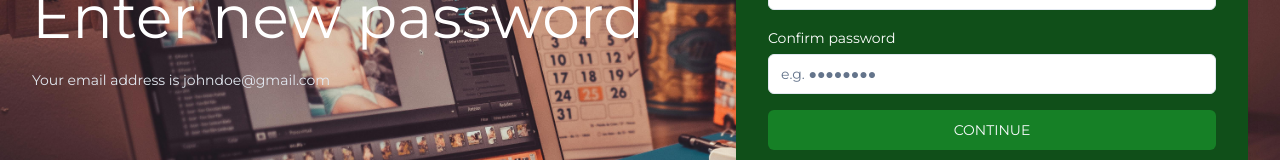
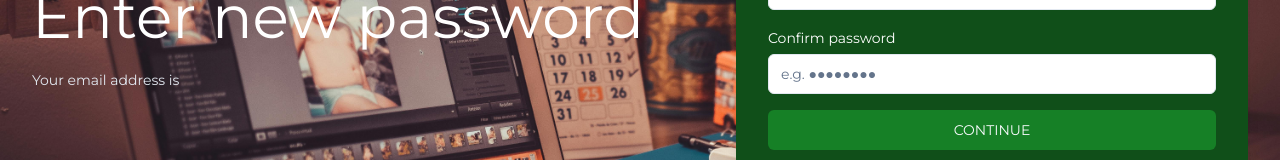
Before and after one commit to tomiwa-adelae/Tekskillup-frontend, a Next.js app: page /update-new-password in a window 1280 px wide. Shown: the part 266-426 px from the top of the page. Built offline with nearby package versions, Linux system fonts and the light colour scheme.

Commit message:
Added the suspense

```diff
--- a/app/update-new-password/_components/Showcase.tsx
+++ b/app/update-new-password/_components/Showcase.tsx
@@ -1,7 +1,17 @@
+"use client";
+
 import React from "react";
+import { useSearchParams } from "next/navigation";
+
 import UpdatePasswordForm from "./UpdatePasswordForm";
 
 const Showcase = () => {
+	const searchParams = useSearchParams();
+
+	const id = searchParams.get("id");
+	const code = searchParams.get("code");
+	const email = searchParams.get("email");
+
 	return (
 		<div
 			className="py-16 bg-no-repeat bg-scroll bg-center bg-cover"
@@ -13,11 +23,11 @@ const Showcase = () => {
 						Enter new password
 					</h1>
 					<p className="text-sm mt-4 mb-6 text-slate-200">
-						Your email address is johndoe@gmail.com
+						Your email address is {email}
 					</p>
 				</div>
 				<div className="flex-1 w-full lg:max-w-lg">
-					<UpdatePasswordForm />
+					<UpdatePasswordForm id={id!} code={code!} email={email!} />
 				</div>
 			</div>
 		</div>
--- a/app/update-new-password/_components/UpdatePasswordForm.tsx
+++ b/app/update-new-password/_components/UpdatePasswordForm.tsx
@@ -16,7 +16,7 @@ import {
 	FormMessage,
 } from "@/components/ui/form";
 import { Input } from "@/components/ui/input";
-import { useRouter, useSearchParams } from "next/navigation";
+import { useRouter } from "next/navigation";
 import { useToast } from "@/components/ui/use-toast";
 import axios from "axios";
 import { BASE_URL, USERS_URL } from "@/app/slices/constants";
@@ -29,13 +29,15 @@ const formSchema = z.object({
 		.min(2, { message: "Confirm password is required!" }),
 });
 
-const UpdatePasswordForm = () => {
-	const searchParams = useSearchParams();
-
-	const id = searchParams.get("id");
-	const code = searchParams.get("code");
-	const email = searchParams.get("email");
-
+const UpdatePasswordForm = ({
+	id,
+	code,
+	email,
+}: {
+	id: string;
+	code: string;
+	email: string;
+}) => {
 	const { toast } = useToast();
 	const router = useRouter();
 	const [loading, setLoading] = useState<boolean>(false);
--- a/app/update-new-password/page.tsx
+++ b/app/update-new-password/page.tsx
@@ -1,11 +1,18 @@
+import { Suspense } from "react";
 import React from "react";
 import Showcase from "./_components/Showcase";
 import NeedHelp from "@/components/NeedHelp";
 
+function Fallback() {
+	return <>placeholder</>;
+}
+
 const page = () => {
 	return (
 		<div>
-			<Showcase />
+			<Suspense fallback={<Fallback />}>
+				<Showcase />
+			</Suspense>
 			<NeedHelp
 				helpTitle="Need help choosing a course? Talk to an expert"
 				helpDescription="Lorem ipsum dolor sit amet consectetur, adipisicing
```
